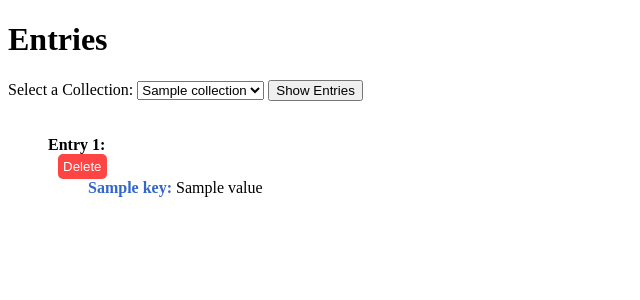
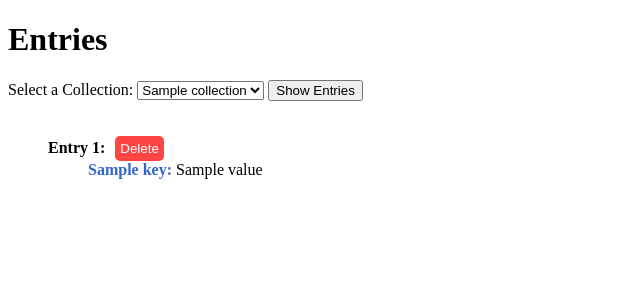
Before and after one commit to PeterPark07/IndexPage, a Flask app: template templates/entries.html in a window 1280 px wide. Shown: the top 300 px of the page, without its empty margins (0-640 px from the left). Run offline with Flask 3, Linux system fonts and the light colour scheme; the template is opened without the code that fills it: most values are stand-ins (such as "Sample title", 1, 10 or a date in 2020).

Commit message:
Update entries.html

```diff
--- a/templates/entries.html
+++ b/templates/entries.html
@@ -36,6 +36,11 @@
            border-radius: 5px;
            margin-left: 10px; /* Add margin to separate delete button from entry number */
        }
+       /* Container with flex display for entry number and delete button */
+       .entry-container {
+           display: flex;
+           align-items: center;
+       }
    </style>
 </head>
 <body>
@@ -55,10 +60,12 @@
    <ul>
        {% for entry in entries %}
            <li>
-               <strong>Entry {{ loop.index }}:</strong>
-               <form method="post" action="/delete_entry/{{ entry['_id'] }}">
-                   <button type="submit" class="delete-button">Delete</button>
-               </form>
+               <div class="entry-container">
+                   <strong>Entry {{ loop.index }}:</strong>
+                   <form method="post" action="/delete_entry/{{ entry['_id'] }}">
+                       <button type="submit" class="delete-button">Delete</button>
+                   </form>
+               </div>
                <ul>
                    {% for key, value in entry.items() %}
                        <li class="entry-item"><span class="key"><strong>{{ key }}:</strong></span> {{ value }}</li>
```
